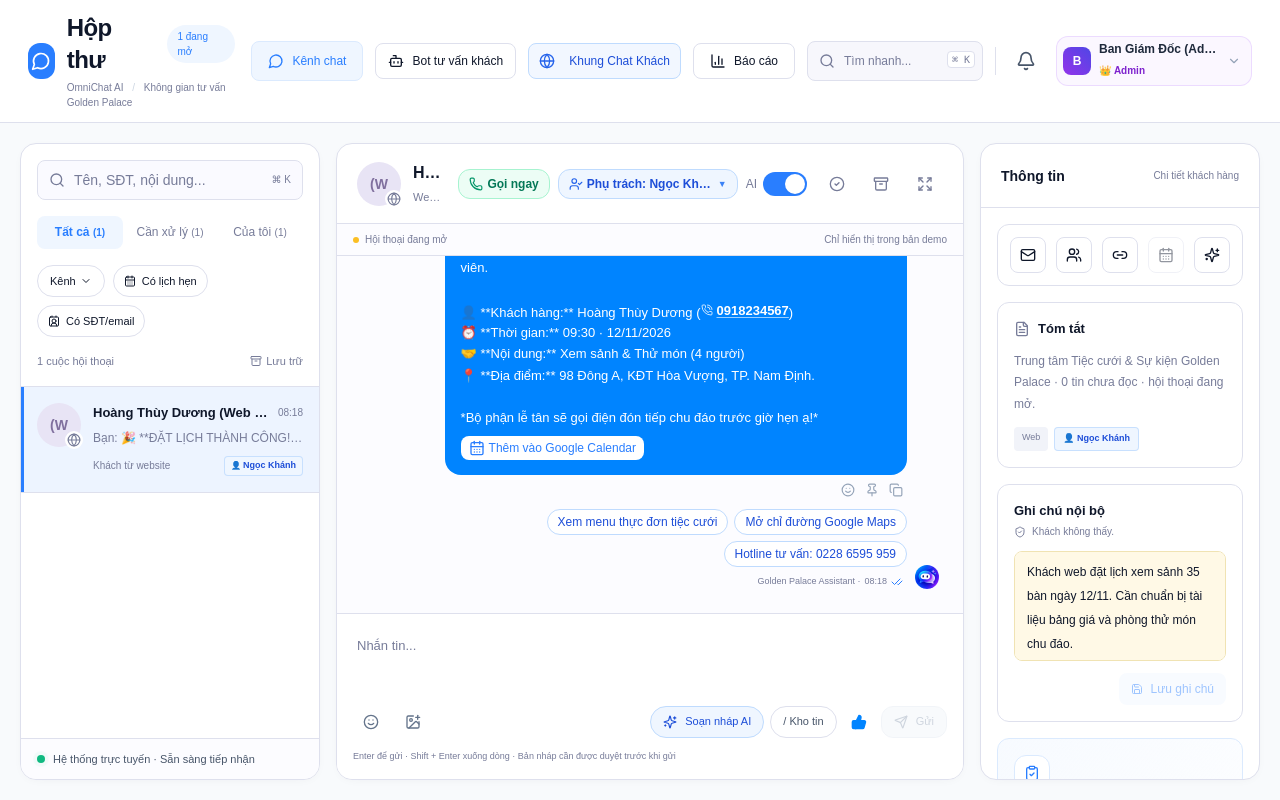
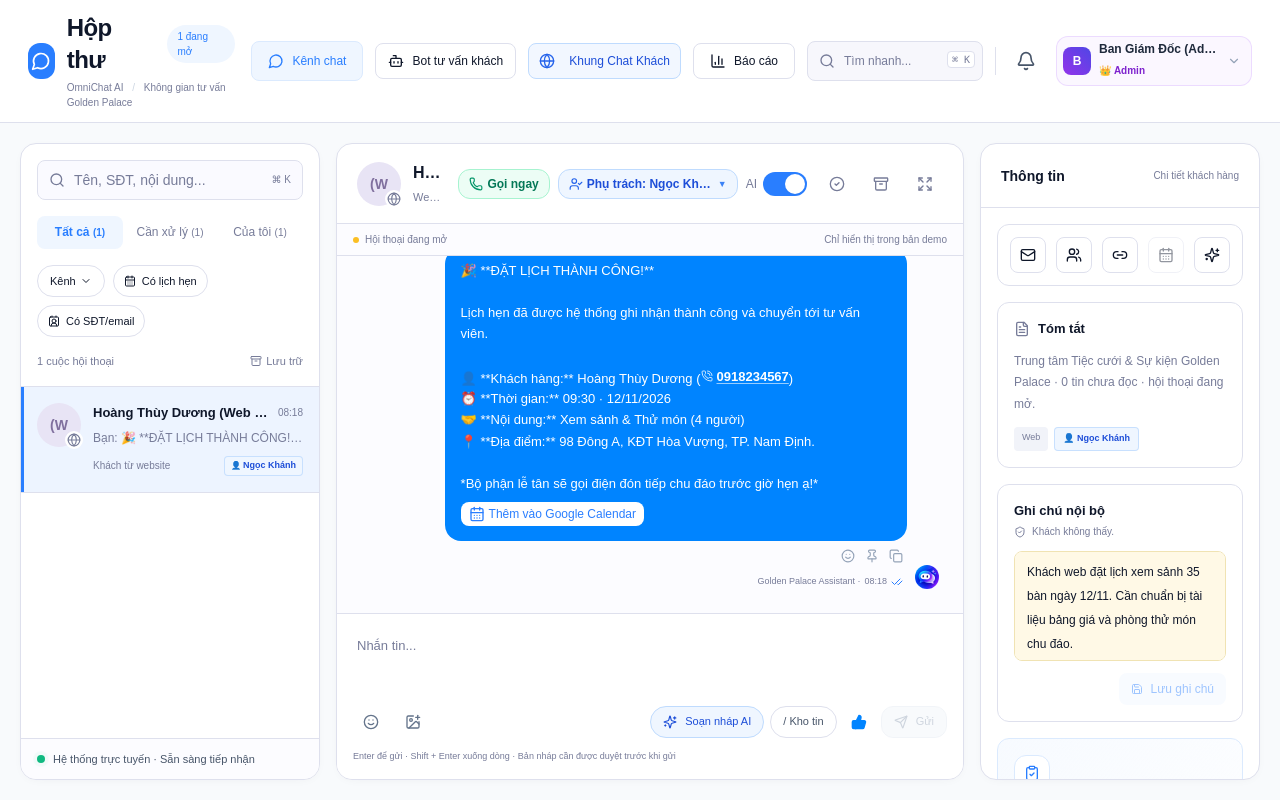
Before and after one commit to tvchinh1423-sys/goldenchat-vibecoding, a Next.js app: page /inbox in a window 1280 px wide. Built offline with nearby package versions, Linux system fonts and the light colour scheme.

Commit message:
fix(inbox): ẩn 3 câu hỏi gợi ý dành cho khách khỏi trang quản trị Hộp thư, chỉ giữ lại trên Web Widget

```diff
--- a/components/inbox/chat-pane.tsx
+++ b/components/inbox/chat-pane.tsx
@@ -52,7 +52,7 @@ import { knowledgeBase } from "@/lib/inbox/demo-data";
 import type { Attachment, Conversation } from "@/lib/inbox/types";
 import { FormattedMessage } from "@/components/chat/formatted-message";
 import { Avatar } from "./shared";
-import { suggestedQuestions, visitIntent } from "@/lib/chat/follow-ups";
+import { visitIntent } from "@/lib/chat/follow-ups";
 import { googleCalendarUrl } from "@/lib/crm/appointment";
 import { triggerHaptic } from "@/lib/mobile/haptics";
 import { useSwipe } from "@/lib/hooks/use-touch-gestures";
@@ -482,11 +482,6 @@ export function ChatPane({
             !message.bookingConfirmation && previousQuestion
               ? visitIntent(previousQuestion)
               : undefined;
-          const questions =
-            message.sender === "bot"
-              ? (message.suggestedQuestions ??
-                suggestedQuestions(previousQuestion ?? ""))
-              : [];
           const isCustomer = message.sender === "customer";
           const previous = conversation.messages[index - 1];
           const showDate =
@@ -693,33 +688,20 @@ export function ChatPane({
                       <Copy className="w-3.5 h-3.5" />
                     </button>
                   </div>
-                  {!isArchived && (questions.length > 0 || visit) && (
+                  {!isArchived && visit && (
                     <div
                       className="mt-2 flex flex-wrap justify-end gap-1.5"
-                      aria-label="Gợi ý tiếp theo"
+                      aria-label="Gợi ý thao tác đặt lịch"
                     >
-                      {visit && (
                       <Button
                         type="button"
                         size="sm"
                         variant="outline"
                         onClick={() => onBook(visit)}
                       >
-                          <CalendarDays /> Đặt lịch{" "}
+                        <CalendarDays className="mr-1 h-3.5 w-3.5" /> Đặt lịch{" "}
                         {visit === "thu_mon" ? "thử món" : "xem sảnh"}
                       </Button>
-                      )}
-                      {questions.map((question) => (
-                        <button
-                          key={question}
-                          type="button"
-                          disabled={asking}
-                          onClick={() => onAsk(question)}
-                          className="rounded-full border border-blue-200 bg-white px-2.5 py-1 text-xs text-blue-700 hover:bg-blue-50 disabled:opacity-50"
-                        >
-                          {question}
-                        </button>
-                      ))}
                     </div>
                   )}
                   <div
```
Also changed, not shown: .agents/skills/chatbot-vibecoding/SKILL.md. Lines whose indentation alone changed are shown as unchanged.
